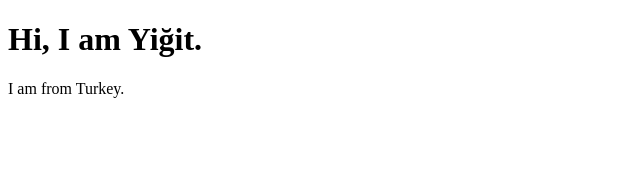
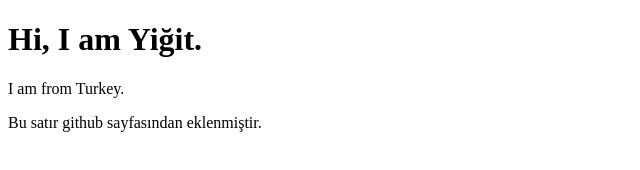
Before and after one commit to yigith/yigith.github.io, a plain HTML site: page index.html in a window 1280 px wide. Shown: the whole page, without its empty margins (0-640 px from the left). Drawn offline with Linux system fonts and the light colour scheme.

Commit message:
Update index.html

```diff
--- a/index.html
+++ b/index.html
@@ -8,5 +8,6 @@
 <body>
     <h1>Hi, I am Yiğit.</h1>
     <p>I am from Turkey.</p>
+    <p>Bu satır github sayfasından eklenmiştir.</p>
 </body>
 </html>
```
